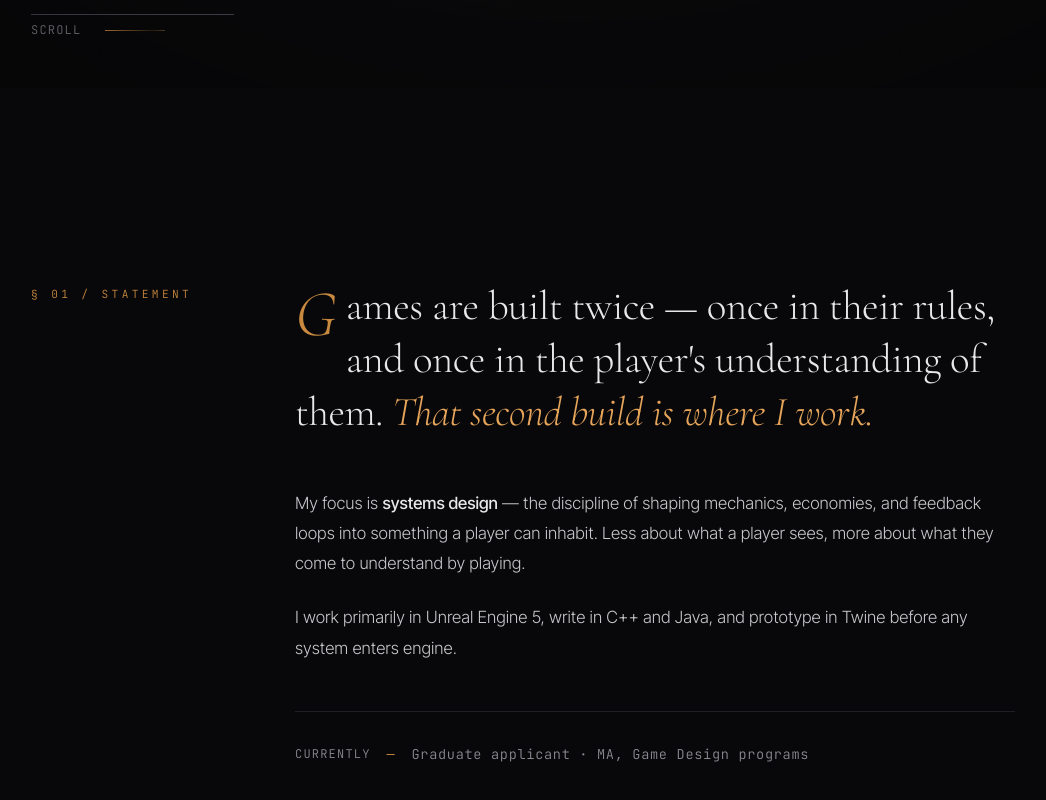
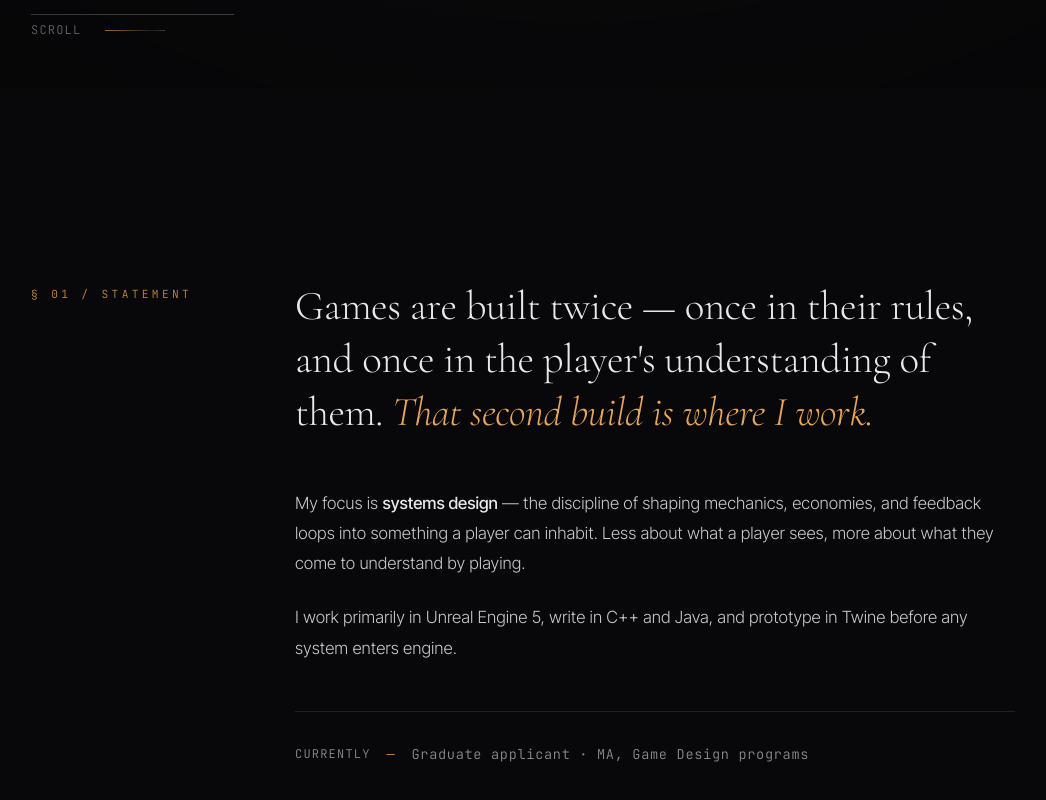
Before and after one commit to Skillswye/Portfolio, a React (Vite) app: page / in a window 1280 px wide. Shown: the part 712-1512 px from the top of the page, without its empty margins (65-1111 px from the left). Built offline with nearby package versions, Linux system fonts and the light colour scheme.

Commit message:
Remove drop cap from philosophy statement

```diff
--- a/src/components/Philosophy.jsx
+++ b/src/components/Philosophy.jsx
@@ -11,7 +11,7 @@ export default function Philosophy() {
 
         <div className="philosophy__col philosophy__col--main">
           <p className="philosophy__lead reveal">
-            <span className="philosophy__drop">G</span>ames are built twice — once in their
+            Games are built twice — once in their
             rules, and once in the player's understanding of them.
             <em> That second build is where I work.</em>
           </p>
```
